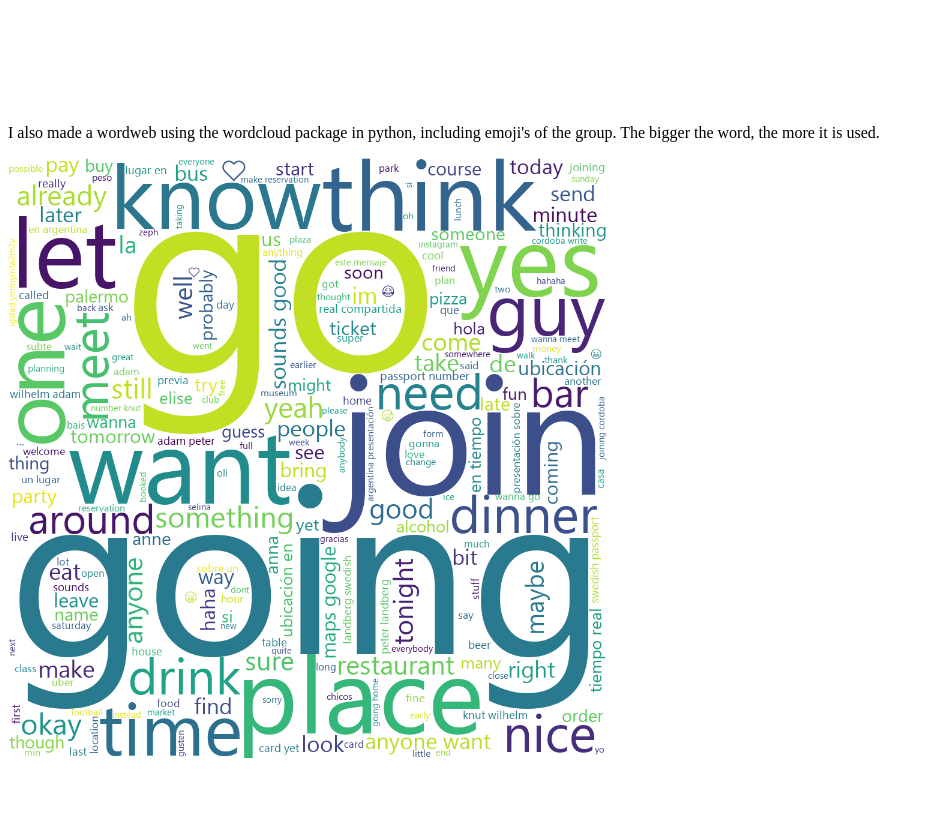
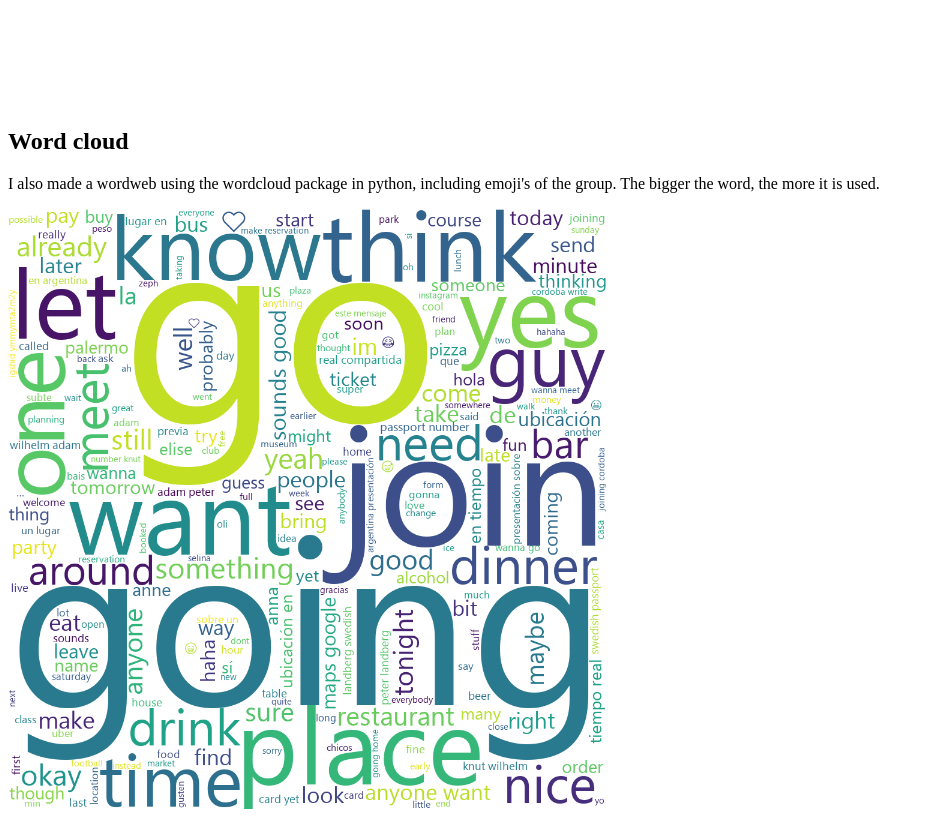
Before and after one commit to emertensitba/infovis, a plain HTML site: page index.html in a window 1280 px wide. Shown: the part 1040-1861 px from the top of the page, without its empty margins (0-930 px from the left). Before the commit the page ends 1810 px from the top, so only its background shows below. Drawn offline with Linux system fonts and the light colour scheme.

Commit message:
Update index.html

```diff
--- a/index.html
+++ b/index.html
@@ -18,6 +18,7 @@
   as a percentage of how many messages the person has posted in total. Lastly, the stacked chart represents the total messages per person. </p>
   <script class="center" type='text/javascript' src='https://prod-useast-a.online.tableau.com/javascripts/api/viz_v1.js'></script><div class='tableauPlaceholder' style='width: 1366px; height: 895px;'><object class='tableauViz' width='1366' height='895' style='display:none;'><param name='host_url' value='https%3A%2F%2Fprod-useast-a.online.tableau.com%2F' /> <param name='embed_code_version' value='3' /> <param name='site_root' value='&#47;t&#47;emertensitba' /><param name='name' value='WhatsappgroupanalysisPersonalDataTP&#47;Dashboard1' /><param name='tabs' value='no' /><param name='toolbar' value='yes' /><param name='showAppBanner' value='false' /></object></div>
 
+  <h2> Word cloud </h2>
   <p>
     I also made a wordweb using the wordcloud package in python, including emoji's of the group. The bigger the word, the more it is used.
   </p>
```
